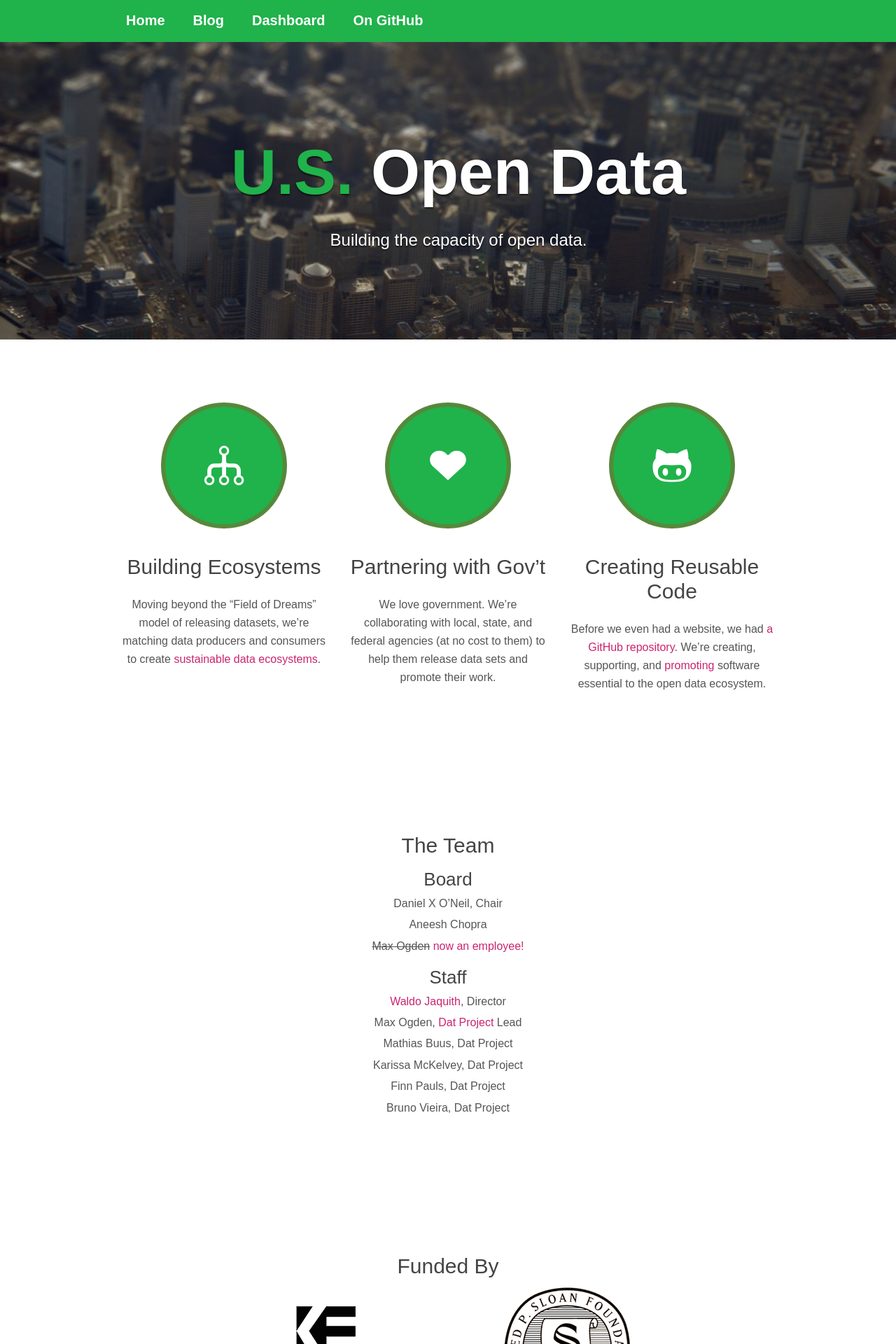
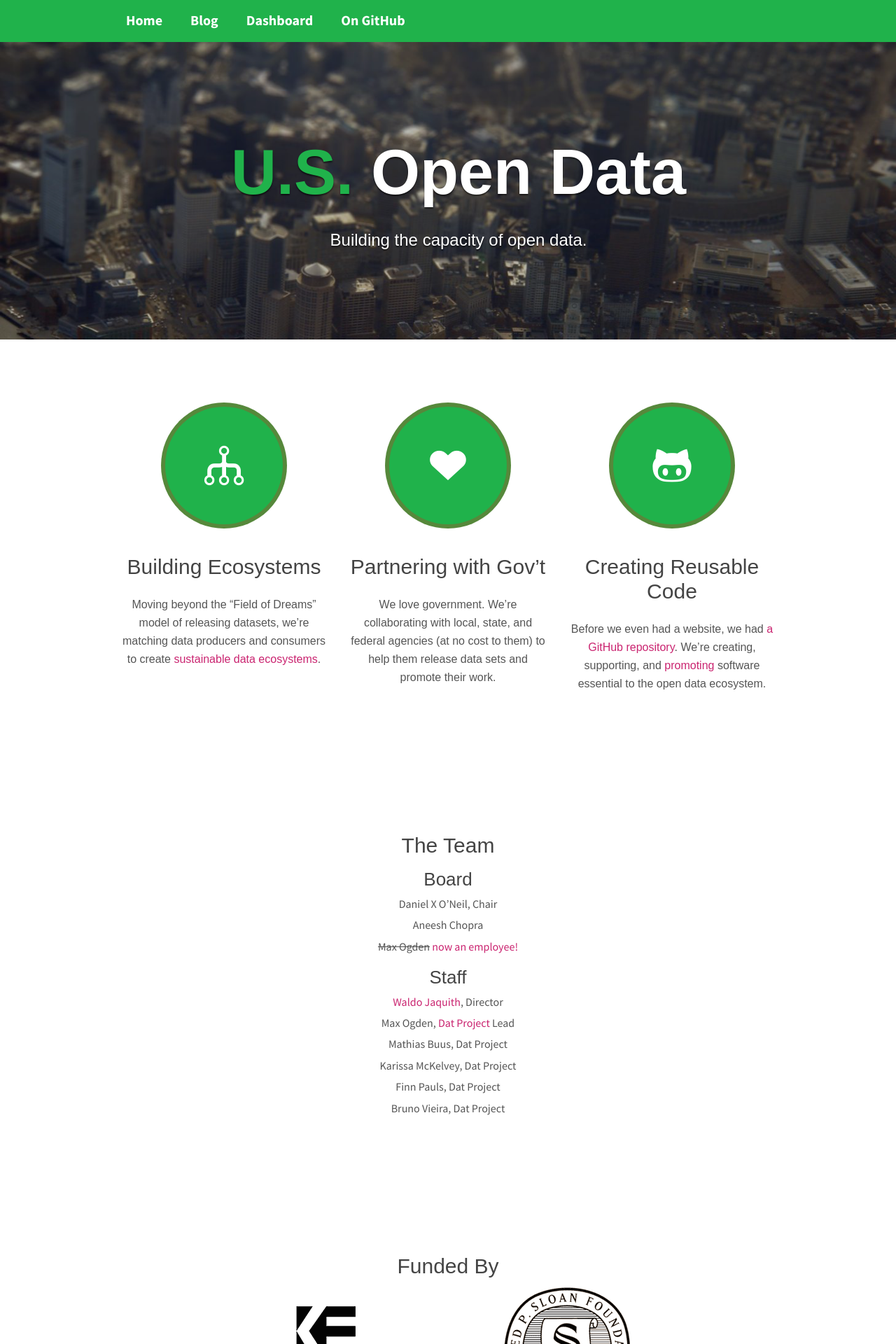
Before and after one commit to opendata/usopendata.org, a Jekyll site: the page index.html, which Jekyll copies as it is, in a window 1280 px wide. Shown: the top 1920 px of the page at 70% size. Built offline with Jekyll 4.4.1, drawn with Linux system fonts in a browser that asks for light colours; nearby versions of some CDN libraries; some web fonts are replaced.

Commit message:
use source sans pro in usopendata

```diff
--- a/css/custom.css
+++ b/css/custom.css
@@ -1,3 +1,6 @@
+body {
+  font-family: Source Sans Pro, sans-serif;
+}
 .post-content code {
   font-family: Courier new, sans-serif monospace;
 }
--- a/index.html
+++ b/index.html
@@ -18,6 +18,7 @@
 
 	<meta name="viewport" content="width=device-width, initial-scale=1.0, maximum-scale=1">
 
+  <link href='http://fonts.googleapis.com/css?family=Source+Sans+Pro:400,600,700' rel='stylesheet' type='text/css'>
 	<link rel="stylesheet" href="css/gumby.css">
 	<link rel="stylesheet" href="css/custom.css">
 
```
